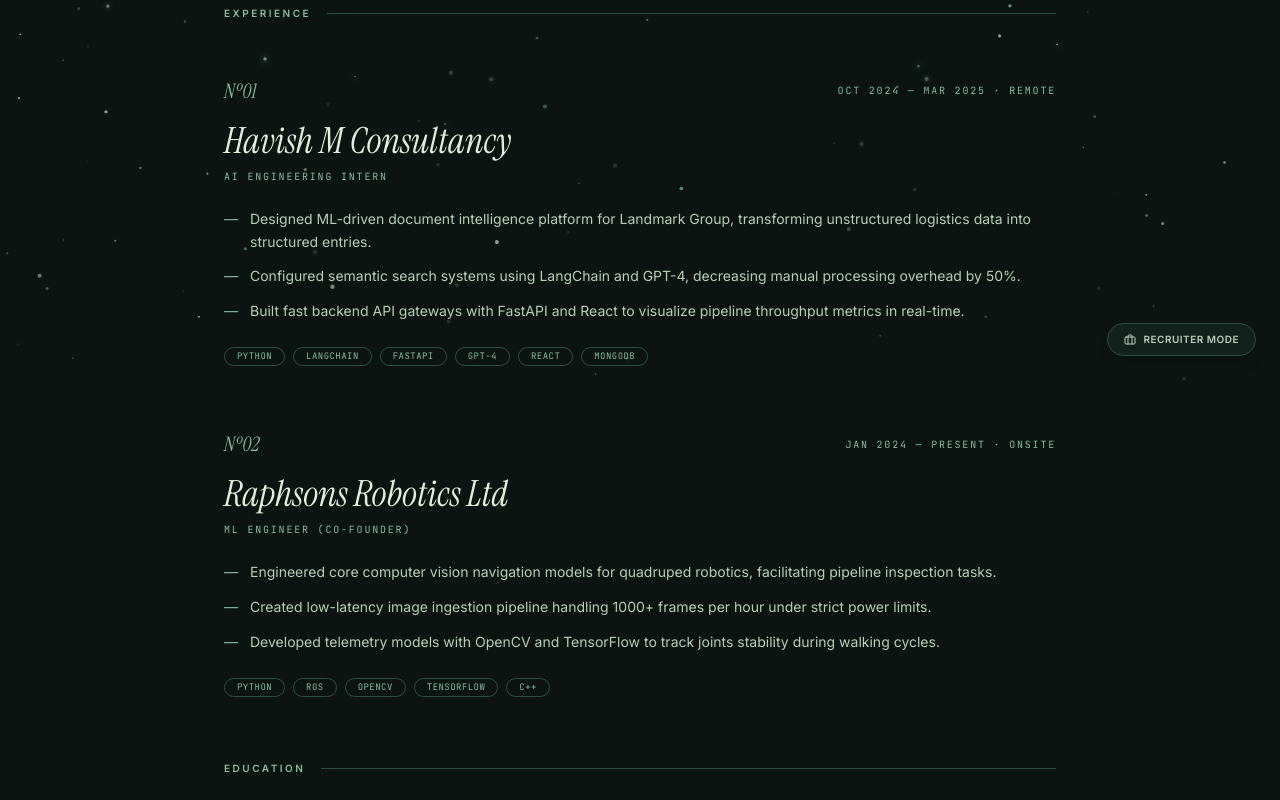
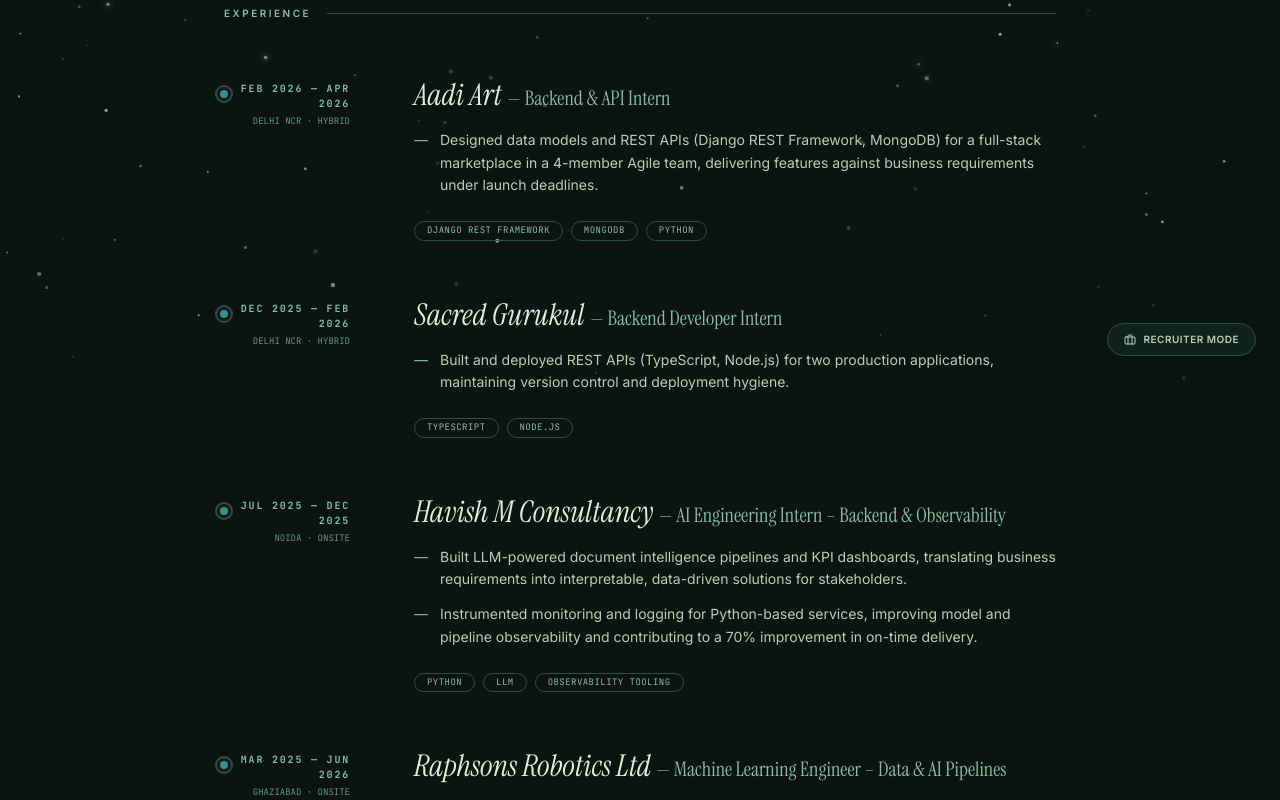
Before and after one commit to geetikavasistha-01/Geetika-s-Portfolio, a React (Vite) app in the folder frontend/: page /work in a window 1280 px wide. Shown: the part 420-1220 px from the top of the page. Built offline with nearby package versions, Linux system fonts and the light colour scheme; no server answers; a web font is replaced by a local one.

Commit message:
feat: re-architect Work page to vertical timeline and sync seed database experiences

```diff
--- a/frontend/src/pages/Work.tsx
+++ b/frontend/src/pages/Work.tsx
@@ -1,5 +1,6 @@
 import React from 'react';
 import { useQuery } from '@tanstack/react-query';
+import { motion } from 'framer-motion';
 import { api } from '../lib/api';
 import PageWrapper from '../components/layout/PageWrapper';
 import SectionHeader from '../components/ui/SectionHeader';
@@ -8,36 +9,62 @@
 
 const defaultExperiences: WorkExperience[] = [
   {
-    company: 'Havish M Consultancy',
-    role: 'AI Engineering Intern',
+    company: 'Aadi Art',
+    role: 'Backend & API Intern',
     type: 'intern',
-    location: 'Remote',
-    locationType: 'remote',
-    startDate: '2024-10-01T00:00:00.000Z',
-    endDate: '2025-03-31T00:00:00.000Z',
+    location: 'Delhi NCR',
+    locationType: 'hybrid',
+    startDate: '2026-02-01T00:00:00.000Z',
+    endDate: '2026-04-30T00:00:00.000Z',
     bullets: [
-      'Designed ML-driven document intelligence platform for Landmark Group, transforming unstructured logistics data into structured entries.',
-      'Configured semantic search systems using LangChain and GPT-4, decreasing manual processing overhead by 50%.',
-      'Built fast backend API gateways with FastAPI and React to visualize pipeline throughput metrics in real-time.'
+      'Designed data models and REST APIs (Django REST Framework, MongoDB) for a full-stack marketplace in a 4-member Agile team, delivering features against business requirements under launch deadlines.'
     ],
-    techStack: ['Python', 'LangChain', 'FastAPI', 'GPT-4', 'React', 'MongoDB'],
+    techStack: ['Django REST Framework', 'MongoDB', 'Python'],
     order: 1
   },
   {
+    company: 'Sacred Gurukul',
+    role: 'Backend Developer Intern',
+    type: 'intern',
+    location: 'Delhi NCR',
+    locationType: 'hybrid',
+    startDate: '2025-12-01T00:00:00.000Z',
+    endDate: '2026-02-28T00:00:00.000Z',
+    bullets: [
+      'Built and deployed REST APIs (TypeScript, Node.js) for two production applications, maintaining version control and deployment hygiene.'
+    ],
+    techStack: ['TypeScript', 'Node.js'],
+    order: 2
+  },
+  {
+    company: 'Havish M Consultancy',
+    role: 'AI Engineering Intern – Backend & Observability',
+    type: 'intern',
+    location: 'Noida',
+    locationType: 'onsite',
+    startDate: '2025-07-01T00:00:00.000Z',
+    endDate: '2025-12-31T00:00:00.000Z',
+    bullets: [
+      'Built LLM-powered document intelligence pipelines and KPI dashboards, translating business requirements into interpretable, data-driven solutions for stakeholders.',
+      'Instrumented monitoring and logging for Python-based services, improving model and pipeline observability and contributing to a 70% improvement in on-time delivery.'
+    ],
+    techStack: ['Python', 'LLM', 'Observability tooling'],
+    order: 3
+  },
+  {
     company: 'Raphsons Robotics Ltd',
-    role: 'ML Engineer (Co-Founder)',
-    type: 'co-founder',
-    location: 'Delhi NCR',
+    role: 'Machine Learning Engineer – Data & AI Pipelines',
+    type: 'intern',
+    location: 'Ghaziabad',
     locationType: 'onsite',
-    startDate: '2024-01-01T00:00:00.000Z',
-    endDate: null, // Present
+    startDate: '2025-03-01T00:00:00.000Z',
+    endDate: '2026-06-30T00:00:00.000Z',
     bullets: [
-      'Engineered core computer vision navigation models for quadruped robotics, facilitating pipeline inspection tasks.',
-      'Created low-latency image ingestion pipeline handling 1000+ frames per hour under strict power limits.',
-      'Developed telemetry models with OpenCV and TensorFlow to track joints stability during walking cycles.'
+      'Designed and debugged anomaly-detection ML models using Scikit-learn, applying statistical analysis to identify root causes and improve model accuracy by 40% in production.',
+      'Automated an end-to-end SQL (PostgreSQL) and Pandas data pipeline, reducing runtime by 25%, and documented model architecture and evaluation methodology for scalability and stakeholder review.'
     ],
-    techStack: ['Python', 'ROS', 'OpenCV', 'TensorFlow', 'C++'],
-    order: 2
+    techStack: ['Scikit-learn', 'PostgreSQL', 'Pandas', 'Python'],
+    order: 4
   }
 ];
 
@@ -54,13 +81,27 @@
   }
 ];
 
+const entryVariants = {
+  hidden: { opacity: 0, y: 16 },
+  visible: {
+    opacity: 1,
+    y: 0,
+    transition: {
+      type: "spring",
+      stiffness: 150,
+      damping: 20
+    }
+  }
+};
+
 export default function Work() {
   const { data: experiences } = useQuery<WorkExperience[]>({
     queryKey: ['work-experiences'],
     queryFn: async () => {
       try {
         const res = await api.get('/work');
-        return res.data;
+        // Sort by order ASC to make sure reverse chronological is respected
+        return res.data.sort((a: WorkExperience, b: WorkExperience) => a.order - b.order);
       } catch {
         return defaultExperiences;
       }
@@ -91,24 +132,19 @@
     return `${startStr} — ${months[endDate.getMonth()]} ${endDate.getFullYear()}`;
   };
 
-  const getPaddedNumber = (idx: number) => {
-    const num = idx + 1;
-    return `Nº${num < 10 ? '0' + num : num}`;
-  };
-
   return (
     <PageWrapper>
       {/* Page Header */}
       <div className="flex flex-col mb-12">
         <div className="flex justify-between items-center text-[10px] font-mono tracking-widest text-text3 uppercase">
           <span>WORK</span>
-          <span>since 2024</span>
+          <span>since 2025</span>
         </div>
         <h1 className="text-5xl sm:text-6xl font-display font-normal text-text1 mt-6">
           Things I've done.
         </h1>
         <p className="text-sm italic font-display text-text3 mt-4 max-w-[540px] leading-relaxed">
-          ML-heavy. Data pipelines, real-time inference, the occasional full-stack app.
+          Distributed systems, AI agents, and backend pipelines.
           Roles listed in order of recency.
         </p>
 
@@ -127,32 +163,54 @@
 
       {/* Experience Section */}
       <SectionHeader label="experience" />
-      <div className="flex flex-col gap-16 mt-8">
+      <div className="relative border-l border-border/80 ml-4 md:ml-0 md:border-l-0 mt-8 mb-16">
+        {/* Desktop Vertical Line */}
+        <div className="hidden md:block absolute left-[150px] top-0 bottom-0 w-[1px] bg-border/80" />
+
+        <div className="flex flex-col gap-14">
           {experiences.map((exp, idx) => (
-          <div key={exp._id || idx} className="flex flex-col w-full relative">
+            <motion.div
+              key={exp._id || idx}
+              initial="hidden"
+              whileInView="visible"
+              viewport={{ once: true, margin: "-60px" }}
+              variants={entryVariants}
+              className="relative pl-8 md:pl-0 md:grid md:grid-cols-[150px_1fr] md:gap-10 group"
+            >
+              {/* Timeline Marker Dot */}
+              <div className="absolute -left-[9px] md:-left-[159px] md:translate-x-[150px] top-1.5 md:top-2 w-[18px] h-[18px] rounded-full bg-zinc-900 border-2 border-border dark:bg-zinc-900 flex items-center justify-center z-10 transition-colors group-hover:border-text2 duration-300">
+                <div className="w-2 h-2 rounded-full bg-[#34908B] group-hover:scale-125 transition-transform duration-300" />
+              </div>
 
-            {/* Number stamp and Meta */}
-            <div className="flex flex-col sm:flex-row sm:items-center justify-between gap-2 mb-4">
-              <span className="font-display italic text-xl text-text3">
-                {getPaddedNumber(idx)}
+              {/* Left Column: Date Range / Metadata (Visible on desktop) */}
+              <div className="hidden md:flex flex-col pr-6 text-right pt-1 select-none">
+                <span className="text-[10px] tracking-[0.18em] font-mono text-text3 font-semibold uppercase leading-normal">
+                  {formatDateRange(exp.startDate, exp.endDate)}
                 </span>
-              <span className="text-[10px] tracking-[0.18em] font-mono text-text3 uppercase">
-                {formatDateRange(exp.startDate, exp.endDate)} · {exp.locationType}
+                <span className="text-[9px] text-text4 font-mono uppercase mt-1">
+                  {exp.location} · {exp.locationType}
                 </span>
               </div>
 
-            {/* Company Name */}
-            <h3 className="font-display italic text-3xl sm:text-4xl text-text1 leading-none mb-2">
-              {exp.company}
+              {/* Right Column (or full-width on mobile): Content */}
+              <div className="flex flex-col">
+                {/* Mobile Meta (hidden on desktop) */}
+                <div className="md:hidden flex flex-wrap items-center gap-x-2 gap-y-1 text-[10px] tracking-[0.18em] font-mono text-text3 uppercase mb-2">
+                  <span>{formatDateRange(exp.startDate, exp.endDate)}</span>
+                  <span>·</span>
+                  <span>{exp.location} ({exp.locationType})</span>
+                </div>
+
+                {/* Company & Role Heading */}
+                <h3 className="font-display text-2xl sm:text-3xl text-text1 leading-snug">
+                  <span className="italic font-normal">{exp.company}</span>{' '}
+                  <span className="not-italic text-text3 text-lg sm:text-xl font-light">
+                     — {exp.role}
+                  </span>
                 </h3>
 
-            {/* Role title */}
-            <span className="text-[10px] tracking-[0.18em] font-mono text-text3 uppercase mb-6">
-              {exp.role}
-            </span>
-
                 {/* Bullet points */}
-            <ul className="flex flex-col gap-3 mb-6">
+                <ul className="flex flex-col gap-3 my-4">
                   {exp.bullets.map((bullet, bIdx) => (
                     <li key={bIdx} className="flex gap-3 text-sm text-text2 leading-relaxed">
                       <span className="text-text3 select-none">—</span>
@@ -162,7 +220,7 @@
                 </ul>
 
                 {/* Tech tags */}
-            <div className="flex flex-wrap gap-2">
+                <div className="flex flex-wrap gap-2 mt-2">
                   {exp.techStack.map((tech) => (
                     <span
                       key={tech}
@@ -172,9 +230,10 @@
                     </span>
                   ))}
                 </div>
-
               </div>
+            </motion.div>
           ))}
+        </div>
       </div>
 
       {/* Education Section */}
```
Also changed, not shown: 1 other file (tests, documents, lock files or other folders). Lines whose indentation alone changed are shown as unchanged.
